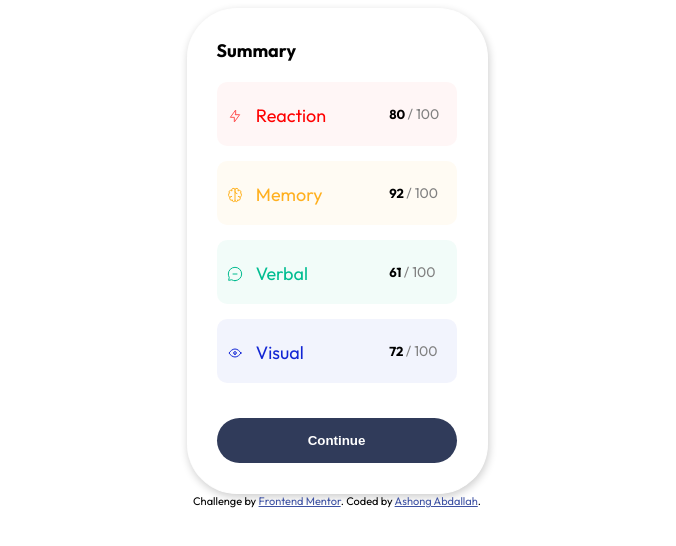
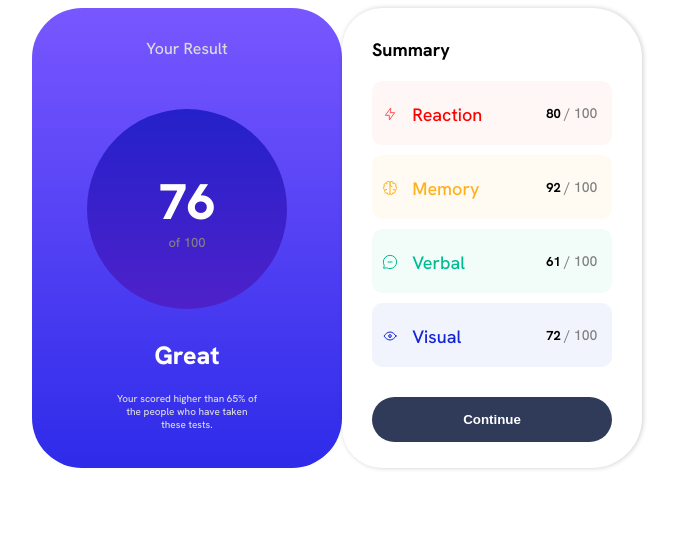
Before and after one commit to AshongAbdallah06/results-summary-component-main, a plain HTML site: page index.html in a window 1280 px wide. Shown: the whole page, without its empty margins (303-979 px from the left). Drawn offline with Linux system fonts and the light colour scheme.

Commit message:
Create left side container, add files and style it

```diff
--- a/index.html
+++ b/index.html
@@ -6,6 +6,7 @@
 
   <link rel="icon" type="image/png" sizes="32x32" href="./assets/images/favicon-32x32.png">
   <link rel="stylesheet" href="./styles/summary.css">
+  <link rel="stylesheet" href="./styles/your-results.css">
 
   <link rel="preconnect" href="https://fonts.googleapis.com">
   <link rel="preconnect" href="https://fonts.gstatic.com" crossorigin>
@@ -14,6 +15,20 @@
   <title>Frontend Mentor | Results summary component</title>
 </head>
 <body>
+  <div class="left-side-container">
+    <div class="your-result">Your Result</div>
+
+    <div class="percentage">
+      <span class="number">76</span> <br>of 100</div>
+
+    <div class="compliment">Great</div>
+
+    <div class="message">
+      Your scored higher than 65% of <br>
+      the people who have taken <br>
+      these tests.
+    </div>
+  </div>
 
   <div class="right-side-container">
     <div class="summary">Summary</div>
@@ -27,8 +42,8 @@
   <!-- Continue -->
 
   <div class="attribution">
-    Challenge by <a href="https://www.frontendmentor.io?ref=challenge" target="_blank">Frontend Mentor</a>.
-    Coded by <a href="#">Ashong Abdallah</a>.
+    <!-- Challenge by <a href="https://www.frontendmentor.io?ref=challenge" target="_blank">Frontend Mentor</a>.
+    Coded by <a href="#">Ashong Abdallah</a>. -->
   </div>
 
   <script type="module" src="./scripts/summary.js"></script>
--- a/styles/summary.css
+++ b/styles/summary.css
@@ -1,24 +1,25 @@
 body {
     font-family: 'Hanken Grotesk', sans-serif;
-    font-family: 'Outfit', sans-serif;
     display: flex;
     justify-content: center;
     align-items: center;
-    flex-direction: column;
+    /* flex-direction: column; */
 }
 
 .right-side-container {
-    border: 1px solid hsl(0, 0%, 100%);
+    height: 400px;
     padding: 30px;
-    border-left: none;
-    border-radius: 50px;
+    border-top-right-radius: 50px;
+    border-bottom-right-radius: 50px;
+    border-top-left-radius: 40px;
+    border-bottom-left-radius: 40px;
     display: inline-block;
     background-color: hsl(0, 0%, 100%);
-    box-shadow: 1px 3px 9px rgba(0, 0, 0, 0.2);
+    box-shadow: 1px 0px 5px rgba(0, 0, 0, 0.2);
 }
 
 .container {
-    margin-bottom: 15px;
+    margin-bottom: 10px;
     padding: 10px;
     border-radius: 10px;
     width: 220px;
@@ -113,6 +114,10 @@ img {
     margin-top: 20px;
 }
 
+.continue:hover {
+    background-image: linear-gradient(to bottom, #7857ff, #2e2be9);
+}
+
 .attribution {
     font-size: 11px; text-align: center;
 }
--- /dev/null
+++ b/styles/your-results.css
@@ -0,0 +1,47 @@
+.left-side-container {
+    padding: 30px;
+    border-radius: 50px;
+    display: inline-block;
+    background-image: linear-gradient(to bottom, #7857ff, #2e2be9);
+    /* box-shadow: 1px 3px 9px rgba(0, 0, 0, 0.2); */
+    text-align: center;
+    height: 400px;
+    width: 250px;
+    color: hsl(0, 0%, 100%);
+}
+
+.your-result {
+    color: rgb(218, 218, 218);
+}
+
+.percentage {
+    background-image: linear-gradient(to bottom, #2421ca, #4e21ca) ;
+    margin-top: 50px;
+    height: 80px;
+    border: none;
+    width: 80px;
+    font-size: 13px;
+    display: inline-block;
+    border-radius: 160px;
+    padding: 60px 60px;
+    color: gray;
+}
+
+.number {
+    font-weight: 800;
+    font-size: 50px;
+    color: white;
+}
+
+.compliment {
+    margin-top: 30px;
+    font-weight: 800;
+    font-size: 25px;
+    margin-bottom: 20px;
+}
+
+.message {
+    text-align: center;
+    font-size: 10px;
+    color: rgb(218, 218, 218);
+}
```
Also changed, not shown: scripts/your results.js (added), 1 other file.
